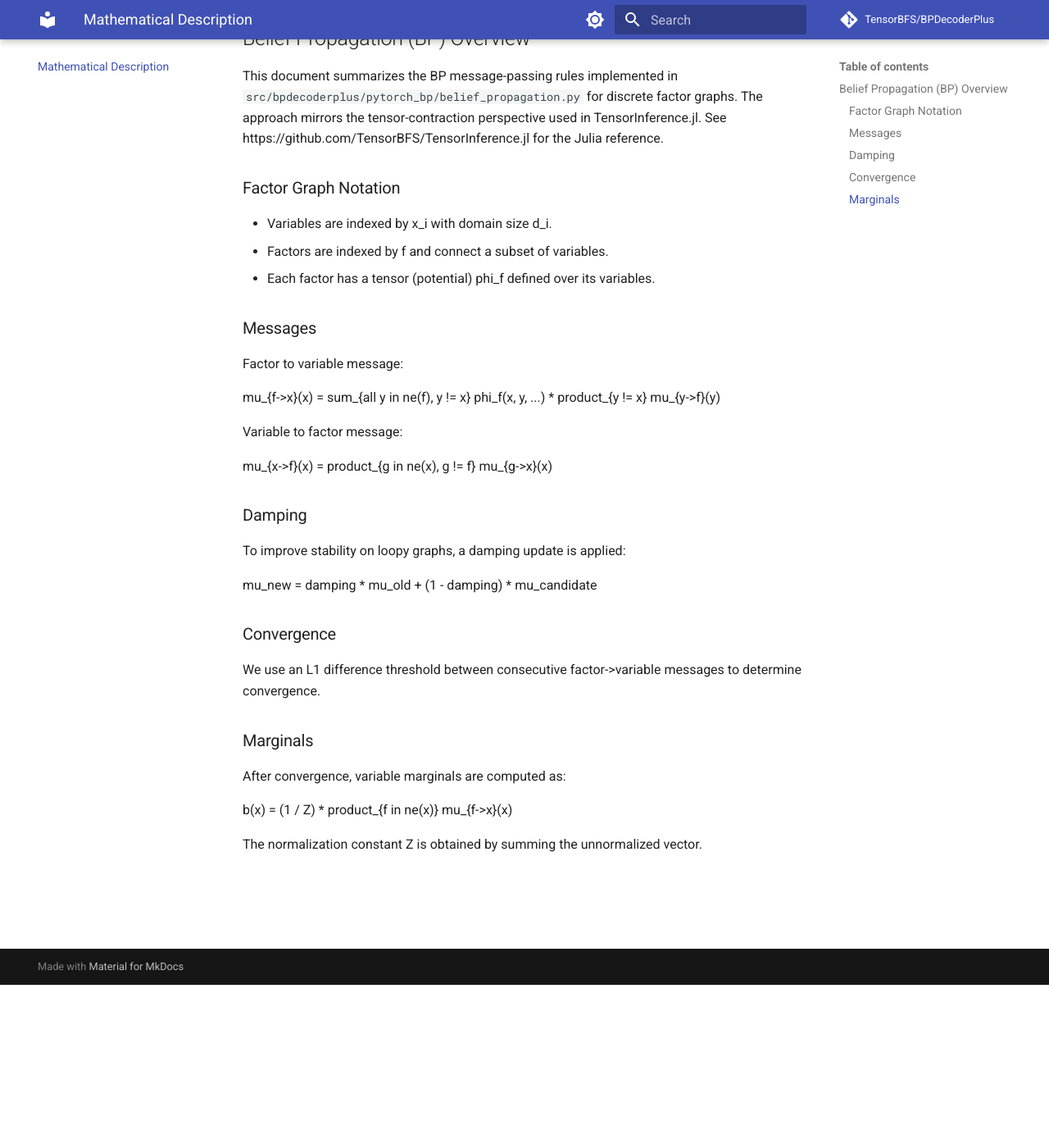
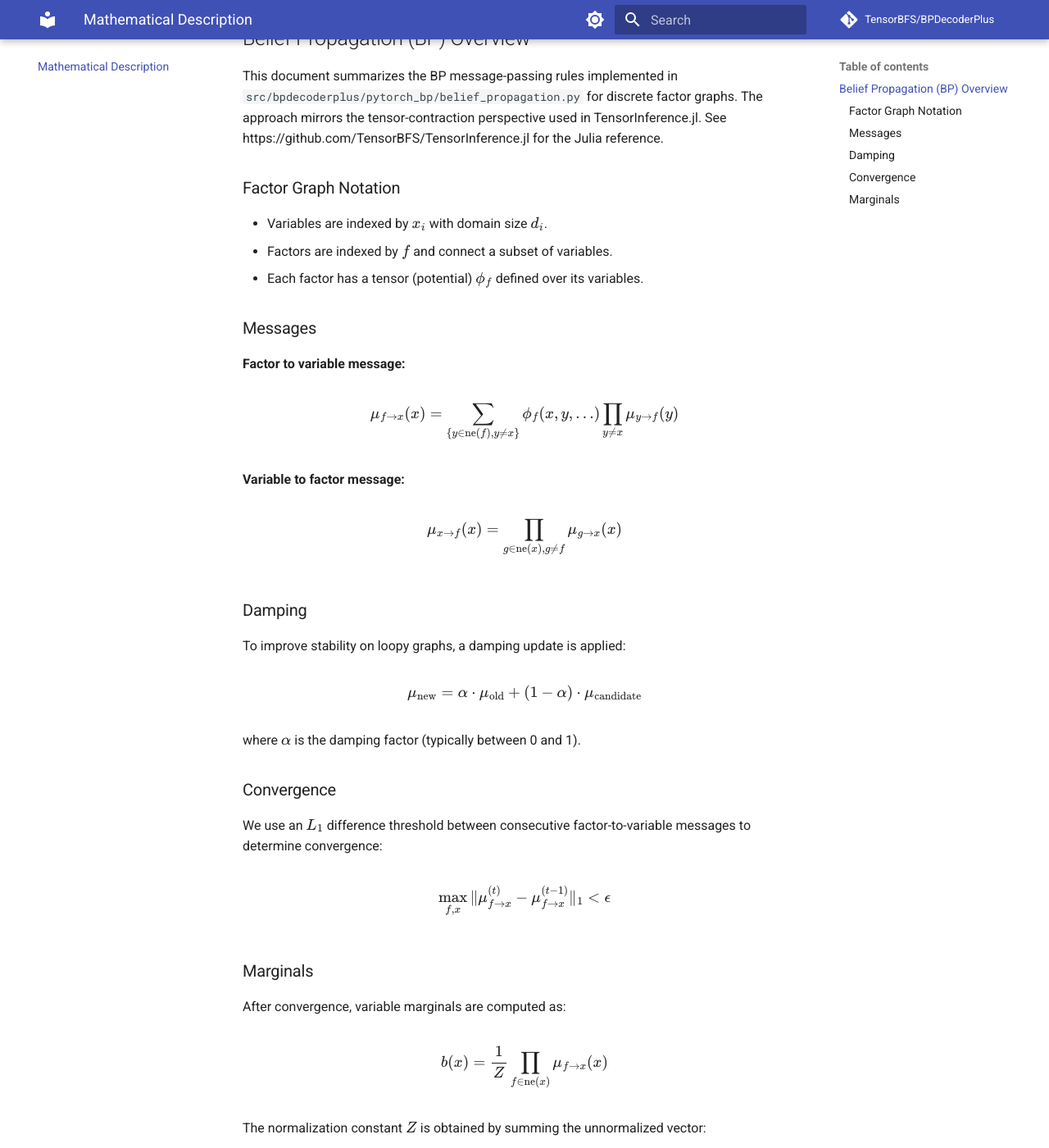
Before and after one commit to GiggleLiu/BPDecoderPlus, an MkDocs documentation site: the page built from docs/mathematical_description.md, in a window 1280 px wide and 1400 px high, scrolled down 199 px. Shown: the whole window at 82% size. Built offline with MkDocs 1.6.1 and Material for MkDocs 9.7.7, drawn with Linux system fonts in a browser that asks for light colours; comment, search, counter and statistics services are not loaded; some of the changed text lies outside the part shown.

Commit message:
docs: improve documentation with LaTeX math and benchmark results
- Add MathJax support via pymdownx.arithmatex extension
- Create mathjax.js config for proper math rendering
- Convert mathematical_description.md to use proper LaTeX notation
- Add benchmark results section to getting_started.md
- Include threshold plots and decoder comparison images

Closes #69

```diff
--- /dev/null
+++ b/docs/javascripts/mathjax.js
@@ -0,0 +1,8 @@
+window.MathJax = {
+  tex: {
+    inlineMath: [["\\(", "\\)"]],
+    displayMath: [["\\[", "\\]"]],
+    processEscapes: true,
+    processEnvironments: true
+  }
+};
--- a/docs/mathematical_description.md
+++ b/docs/mathematical_description.md
@@ -7,35 +7,53 @@ See https://github.com/TensorBFS/TensorInference.jl for the Julia reference.
 
 ### Factor Graph Notation
 
-- Variables are indexed by x_i with domain size d_i.
-- Factors are indexed by f and connect a subset of variables.
-- Each factor has a tensor (potential) phi_f defined over its variables.
+- Variables are indexed by \(x_i\) with domain size \(d_i\).
+- Factors are indexed by \(f\) and connect a subset of variables.
+- Each factor has a tensor (potential) \(\phi_f\) defined over its variables.
 
 ### Messages
 
-Factor to variable message:
+**Factor to variable message:**
 
-mu_{f->x}(x) = sum_{all y in ne(f), y != x} phi_f(x, y, ...) * product_{y != x} mu_{y->f}(y)
+\[
+\mu_{f \to x}(x) = \sum_{\{y \in \text{ne}(f), y \neq x\}} \phi_f(x, y, \ldots) \prod_{y \neq x} \mu_{y \to f}(y)
+\]
 
-Variable to factor message:
+**Variable to factor message:**
 
-mu_{x->f}(x) = product_{g in ne(x), g != f} mu_{g->x}(x)
+\[
+\mu_{x \to f}(x) = \prod_{g \in \text{ne}(x), g \neq f} \mu_{g \to x}(x)
+\]
 
 ### Damping
 
 To improve stability on loopy graphs, a damping update is applied:
 
-mu_new = damping * mu_old + (1 - damping) * mu_candidate
+\[
+\mu_{\text{new}} = \alpha \cdot \mu_{\text{old}} + (1 - \alpha) \cdot \mu_{\text{candidate}}
+\]
+
+where \(\alpha\) is the damping factor (typically between 0 and 1).
 
 ### Convergence
 
-We use an L1 difference threshold between consecutive factor->variable
-messages to determine convergence.
+We use an \(L_1\) difference threshold between consecutive factor-to-variable
+messages to determine convergence:
+
+\[
+\max_{f,x} \| \mu_{f \to x}^{(t)} - \mu_{f \to x}^{(t-1)} \|_1 < \epsilon
+\]
 
 ### Marginals
 
 After convergence, variable marginals are computed as:
 
-b(x) = (1 / Z) * product_{f in ne(x)} mu_{f->x}(x)
+\[
+b(x) = \frac{1}{Z} \prod_{f \in \text{ne}(x)} \mu_{f \to x}(x)
+\]
 
-The normalization constant Z is obtained by summing the unnormalized vector.
+The normalization constant \(Z\) is obtained by summing the unnormalized vector:
+
+\[
+Z = \sum_x \prod_{f \in \text{ne}(x)} \mu_{f \to x}(x)
+\]
--- a/mkdocs.yml
+++ b/mkdocs.yml
@@ -47,6 +47,12 @@ markdown_extensions:
   - pymdownx.details
   - attr_list
   - md_in_html
+  - pymdownx.arithmatex:
+      generic: true
+
+extra_javascript:
+  - javascripts/mathjax.js
+  - https://unpkg.com/mathjax@3/es5/tex-mml-chtml.js
 
 nav:
   - Home: index.md
```
Also changed, not shown: docs/getting_started.md (+42 -0 lines), docs/images/bp_failure_demo.png (added), docs/images/osd_success_demo.png (added), docs/images/threshold_comparison.png (added), docs/images/threshold_plot.png (added).
